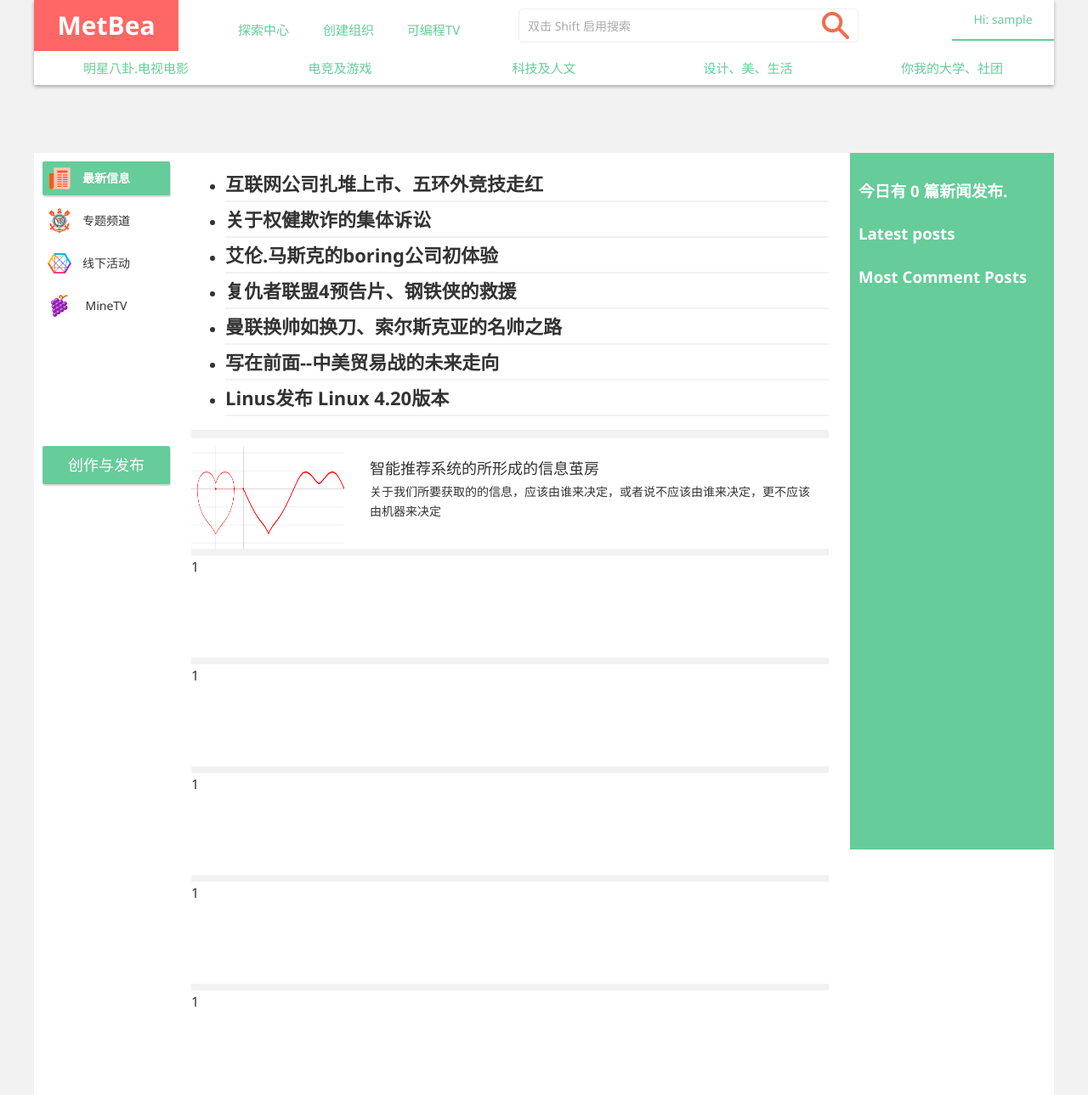
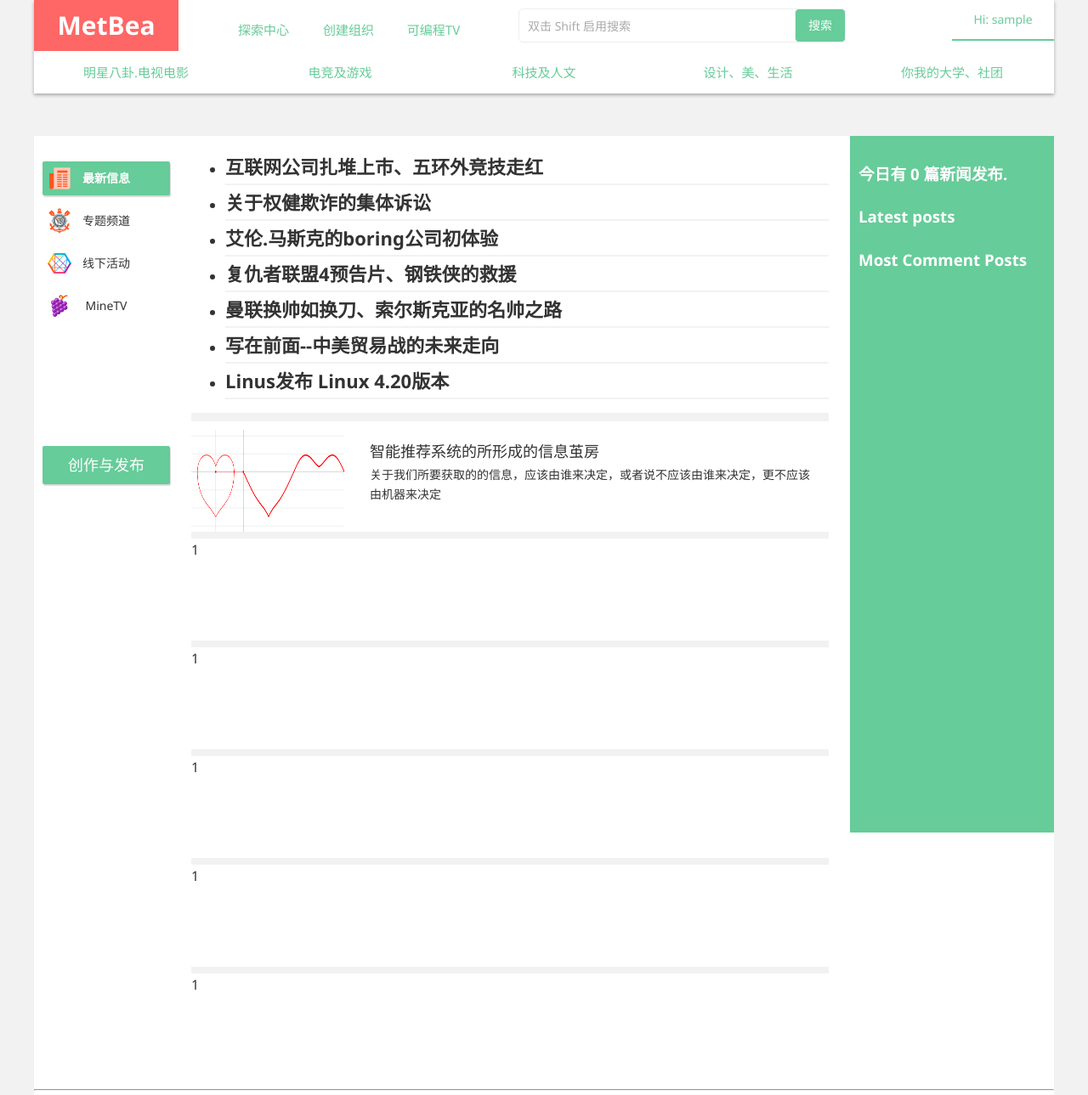
Before and after one commit to shikerby/metbea, a Django app: page /home/ in a window 1280 px wide. Shown: the top 1289 px of the page at 85% size. Run offline with Django 3.2, Linux system fonts and the light colour scheme; the visitor is signed in with stand-in values (Sample User, id 1); data that the repository does not hold is empty.

Commit message:
increase search function

```diff
--- a/blog/forms.py
+++ b/blog/forms.py
@@ -7,3 +7,7 @@ class CommentForm(forms.ModelForm):
     class Meta:
         model = Comment
         fields = ('body',)
+
+
+class SearchForm(forms.Form):
+    query = forms.CharField(widget=forms.TextInput(attrs={'placeholder': '双击 Shift 启用搜索'}))
--- a/blog/templatetags/blog_tags.py
+++ b/blog/templatetags/blog_tags.py
@@ -5,7 +5,8 @@ from django.db.models import Count
 from django.utils.safestring import mark_safe
 from django import template
 
-from ..models import Post
+from blog.models import Post
+from blog.forms import SearchForm
 
 
 register = template.Library()
@@ -31,3 +32,9 @@ def get_most_commented_posts(count=5):
 @register.filter(name='markdown')
 def markdown_format(text):
     return mark_safe(markdown.markdown(text))
+
+
+@register.inclusion_tag('blog/search_widget.html')
+def show_search_widget():
+    search_form = SearchForm()
+    return {'search_form': search_form}
--- a/blog/urls.py
+++ b/blog/urls.py
@@ -7,4 +7,5 @@ urlpatterns = [
     path('<int:year>/<int:month>/<int:day>/<slug:slug>/', views.post_detail, name='post_detail'),
     path('', views.post_list, name='post_list'),
     path('tag/<slug:tag_slug>/', views.post_list, name='post_list_by_tag'),
+    path('search/', views.post_search, name='post_search'),
 ]
--- a/static/css/common.css
+++ b/static/css/common.css
@@ -289,7 +289,7 @@ p.date {
     position: absolute;
     top: 50%;
     left: 50%;
-    width: 400px;
+    width: 385px;
     height: 40px;
     margin-top: -20px;
     margin-left: -200px;
@@ -297,7 +297,7 @@ p.date {
 }
 .searchwrap input {
     border: 1px solid #eee;
-    width: 378px;
+    width: 363px;
     line-height: 26px;
     border-radius: 5px;
     padding: 6px 10px;
@@ -306,14 +306,18 @@ p.date {
     border-color: #66cc99;
     box-shadow: 0 0 2px #66cc99;
 }
-.searchwrap a {
-    display: block;
+.searchwrap input[type="submit"] {
     position: absolute;
-    top: 1px;
-    right: 1px;
-    width: 32px;
-    height: 32px;
-    padding: 3px 10px 3px 20px;
+    right: 0;
+    top: 0;
+    width: 60px;
+    height: 40px;
+    line-height: 16px;
+    font-size: 1.4rem;
+    font-weight: 400;
+    background-color: #66cc99;
+    color: #fff;
+    cursor: pointer;
 }
 
 
--- a/static/css/home.css
+++ b/static/css/home.css
@@ -38,33 +38,28 @@ nav > a:hover {
     color: #fff;
 }
 
-
-/* 搜索框父元素 */
-.headmid{
-    position: relative;
-}
 /* 频道导航 */
 .headdown{
     font-size: 0;
-    height: 40px;
+    height: 50px;
 }
 .headdown > a{
     display: inline-block;
     font-size: 1.5rem;
     width: 20%;
-    height: 40px;
+    height: 50px;
     text-align: center;
-    line-height: 40px;
+    line-height: 50px;
     color: #66cc99;
 }
 .headdown > a:hover{
     color: tomato;
-    border-bottom: 3px solid #ff6666;
+    border-bottom: 4px solid #ff6666;
 }
 
 /* 主题内容样式 */
 main {
-    margin-top: 180px;
+    margin-top: 160px;
     height: inherit;
     z-index: 50;
 }
--- a/templates/account/home.html
+++ b/templates/account/home.html
@@ -28,8 +28,7 @@
 
                 <div class="search-box">
                     <div class="searchwrap">
-                        <input type="text" placeholder="双击 Shift 启用搜索">
-                        <a href="#"><img src="/static/icons/search.png" alt="搜索"></a>
+                        {% show_search_widget %}
                     </div>
                 </div>
 
--- a/templates/basepost.html
+++ b/templates/basepost.html
@@ -1,4 +1,5 @@
 {% load static %}
+{% load blog_tags %}
 
 <!DOCTYPE html>
 <html lang="en">
@@ -32,8 +33,7 @@
                 <!-- 搜索导航 -->
                 <div class="search-box">
                     <div class="searchwrap">
-                        <input type="text" placeholder="双击 Shift 启用搜索">
-                        <a href="#"><img src="/static/icons/search.png" alt="搜索"></a>
+                        {% show_search_widget %}
                     </div>
                 </div>
 
--- a/templates/blog/list.html
+++ b/templates/blog/list.html
@@ -1,4 +1,5 @@
 {% extends 'basepost.html' %}
+{% load blog_tags %}
 
 {% block title %}
     文章标记--{{ tag }}
@@ -11,8 +12,8 @@
                 <a href="{{ post.get_absolute_url }}">
                     <img src="/static/images/ted2.gif" alt="ted">
                     <div class="about">
-                        <span class="card-title">{{ post.title }}</span><br>
-                        <span>{{ post.body|truncatechars:30 }}</span>
+                        <span class="card-title">{{ post.title }}</span><br><br>
+                        <span>{{ post.body|truncatewords_html:8 }}</span>
                     </div>
                 </a>
             </li>
--- /dev/null
+++ b/templates/blog/search_widget.html
@@ -0,0 +1,6 @@
+<form action="{% url 'blog:post_search' %}" method="get">
+    {% for field in search_form %}
+        {{ field }}
+    {% endfor %}
+    <input type="submit" value="搜索">
+</form>
```
Also changed, not shown: other parts of static/css/common.css (+28 -0 lines), blog/views.py (+19 -1 lines), templates/blog/search.html (added, +24 -0 lines).
